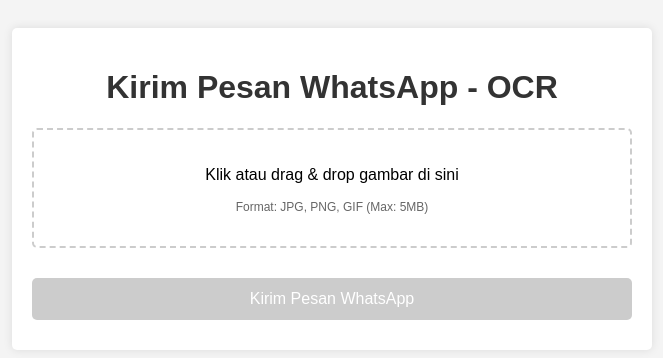
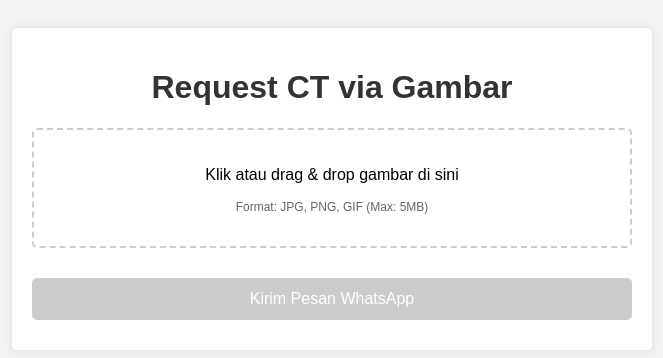
Before and after one commit to mashidayat24/permintaan-ct, a plain HTML site: page index.html in a window 1280 px wide. Shown: the whole page, without its empty margins (308-971 px from the left). Drawn offline with Linux system fonts and the light colour scheme.

Commit message:
Update index.html

```diff
--- a/index.html
+++ b/index.html
@@ -3,7 +3,7 @@
 <head>
     <meta charset="UTF-8">
     <meta name="viewport" content="width=device-width, initial-scale=1.0">
-    <title>Kirim Pesan WhatsApp - OCR</title>
+    <title>Kirim Pesan WhatsApp</title>
     <style>
         body {
             font-family: Arial, sans-serif;
@@ -102,7 +102,7 @@
 <body>
 
 <div class="container">
-    <h1>Kirim Pesan WhatsApp - OCR</h1>
+    <h1>Request CT via Gambar</h1>
 
     <div class="upload-area" onclick="document.getElementById('fileInput').click()">
         <p>Klik atau drag & drop gambar di sini</p>
```
